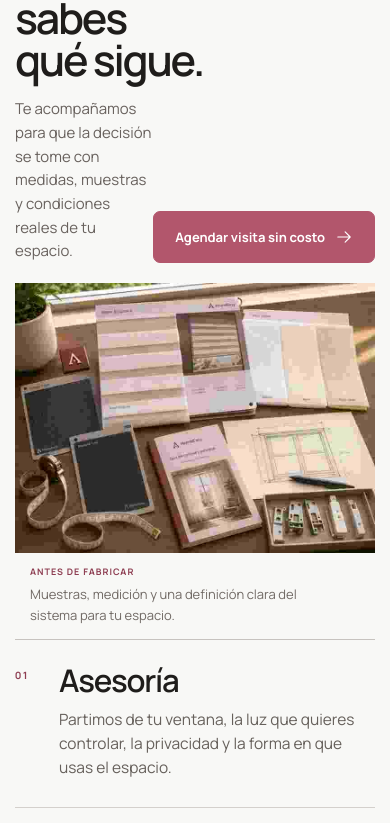
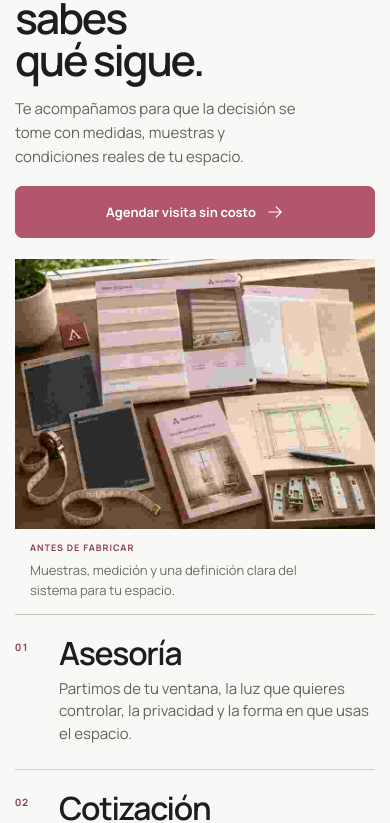
Before and after one commit to alejoherrera05-del/HomeEasy-Web, a React (Vite) app: page / in a window 390 px wide. Shown: the part 6348-7171 px from the top of the page. Built offline with nearby package versions, Linux system fonts and the light colour scheme.

Commit message:
Resolve final process and footer cohesion conflicts

```diff
--- a/src/cohesion-v7.css
+++ b/src/cohesion-v7.css
@@ -1,4 +1,4 @@
-/* HomeEasy cohesion v7 — one grid, less copy, intentional vertical rhythm. */
+/* HomeEasy cohesion v8 — one grid, less copy, intentional vertical rhythm. */
 
 :root {
   --he-shell: 1320px;
@@ -110,6 +110,11 @@
   display: flex;
   justify-content: flex-end;
   align-items: flex-end;
+  gap: 20px;
+}
+
+.process-v5-intro-action > p {
+  max-width: 27ch;
 }
 
 .process-v5-cta {
@@ -138,6 +143,24 @@
   opacity: 1 !important;
 }
 
+.process-v5-steps li {
+  padding: clamp(22px, 2.15vw, 30px) 0 !important;
+}
+
+.process-v5-steps h3 {
+  max-width: 13ch !important;
+  font-size: clamp(28px, 2.35vw, 36px) !important;
+  line-height: 1 !important;
+}
+
+.process-v5-steps li p {
+  max-width: 35ch !important;
+  margin-top: 9px !important;
+  font-size: 15px !important;
+  line-height: 1.5 !important;
+}
+
+/* Legacy selectors kept harmless for older snapshots. */
 .process-v5-stories article {
   padding: clamp(28px, 3vw, 42px) 0 !important;
 }
@@ -174,12 +197,6 @@
   align-items: end !important;
 }
 
-.contact-v4-heading-grid > .contact-v4-actions {
-  max-width: none !important;
-  margin-top: 0 !important;
-  align-self: end;
-}
-
 .contact-v4-directory {
   padding: 36px 0 40px !important;
   gap: clamp(40px, 5vw, 72px) !important;
@@ -195,11 +212,12 @@
 
 .contact-v4-foot {
   min-height: 68px !important;
-  grid-template-columns: 1fr auto !important;
+  grid-template-columns: 1fr auto auto !important;
 }
 
 /* Major moments reveal, not every sentence. */
 .storytelling-ready .process-v5-stories article,
+.storytelling-ready .process-v5-steps li,
 .storytelling-ready .wallpaper-comparison,
 .storytelling-ready .contact-v4-directory {
   transition-duration: 480ms !important;
@@ -261,11 +279,19 @@
   }
 
   .process-v5-intro-action {
-    justify-content: stretch;
+    flex-direction: column !important;
+    align-items: stretch !important;
+    justify-content: flex-start !important;
+    gap: 0 !important;
+  }
+
+  .process-v5-intro-action > p {
+    max-width: 35ch !important;
   }
 
   .process-v5-cta {
     width: 100%;
+    margin-top: 18px !important;
   }
 
   .process-v5-editorial {
@@ -281,6 +307,21 @@
   .process-v5-visual img {
     width: 100% !important;
     aspect-ratio: 4 / 3 !important;
+  }
+
+  .process-v5-steps li {
+    padding: 22px 0 24px !important;
+  }
+
+  .process-v5-steps h3 {
+    max-width: 13ch !important;
+    font-size: clamp(29px, 8.2vw, 36px) !important;
+  }
+
+  .process-v5-steps li p {
+    max-width: 34ch !important;
+    font-size: 15px !important;
+    line-height: 1.5 !important;
   }
 
   .process-v5-stories article {
@@ -315,12 +356,6 @@
     max-width: 8.5ch !important;
   }
 
-  .contact-v4-heading-grid > .contact-v4-actions {
-    display: grid !important;
-    grid-template-columns: 1fr !important;
-    gap: 8px !important;
-  }
-
   .contact-v4-directory {
     padding: 28px 0 32px !important;
     gap: 22px !important;
@@ -329,5 +364,6 @@
   .contact-v4-foot {
     padding: 20px 0 22px !important;
     min-height: 0 !important;
+    grid-template-columns: 1fr !important;
   }
 }
```
